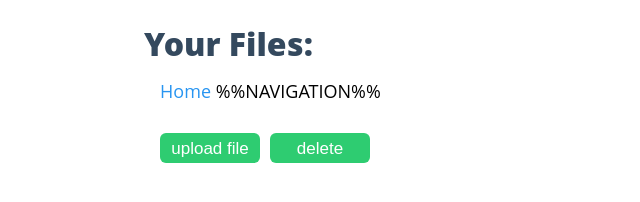
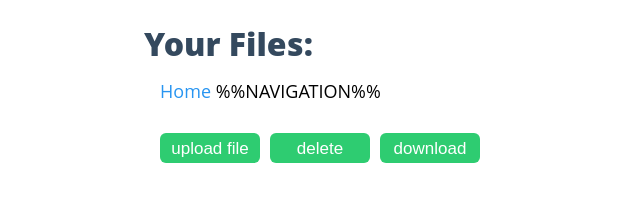
Before and after one commit to fantaxy/iOSFileManager, a plain HTML site: page Web/index.html in a window 1280 px wide. Shown: the whole page, without its empty margins (0-640 px from the left). Drawn offline with nearby package versions, Linux system fonts and the light colour scheme; no server answers.

Commit message:
Support file download part 1.

```diff
--- a/Web/index.html
+++ b/Web/index.html
@@ -27,6 +27,7 @@
                 </div>
                 <button type="button" class='btn' onclick="chooseFile();">upload file</button>
                 <button type="button" class='btn' onclick="onClickDelete();">delete</button>
+                <button type="button" class='btn' onclick="onClickDownload();">download</button>
             </div>
 
             <div id="file_grid">
@@ -112,6 +113,11 @@
                 }
             }
 
+            function onClickDownload() {
+                var selected = $("input:checked:first").val();
+                window.location = "/downloadfile" + path + "/" + selected;
+            }
+
             $('body').click( function (e) {
                 if ( e.target == this )
                     deselectAll();
```
Also changed, not shown: 8 other files.
